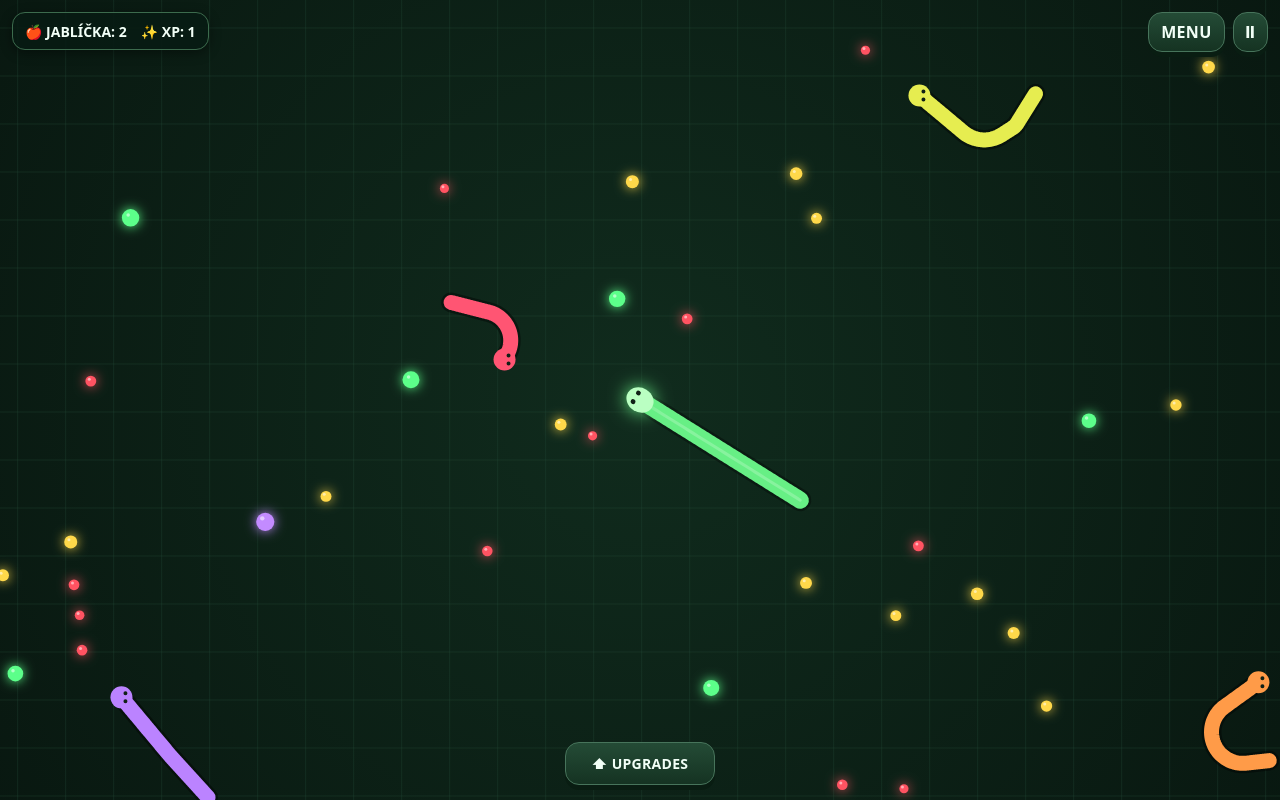
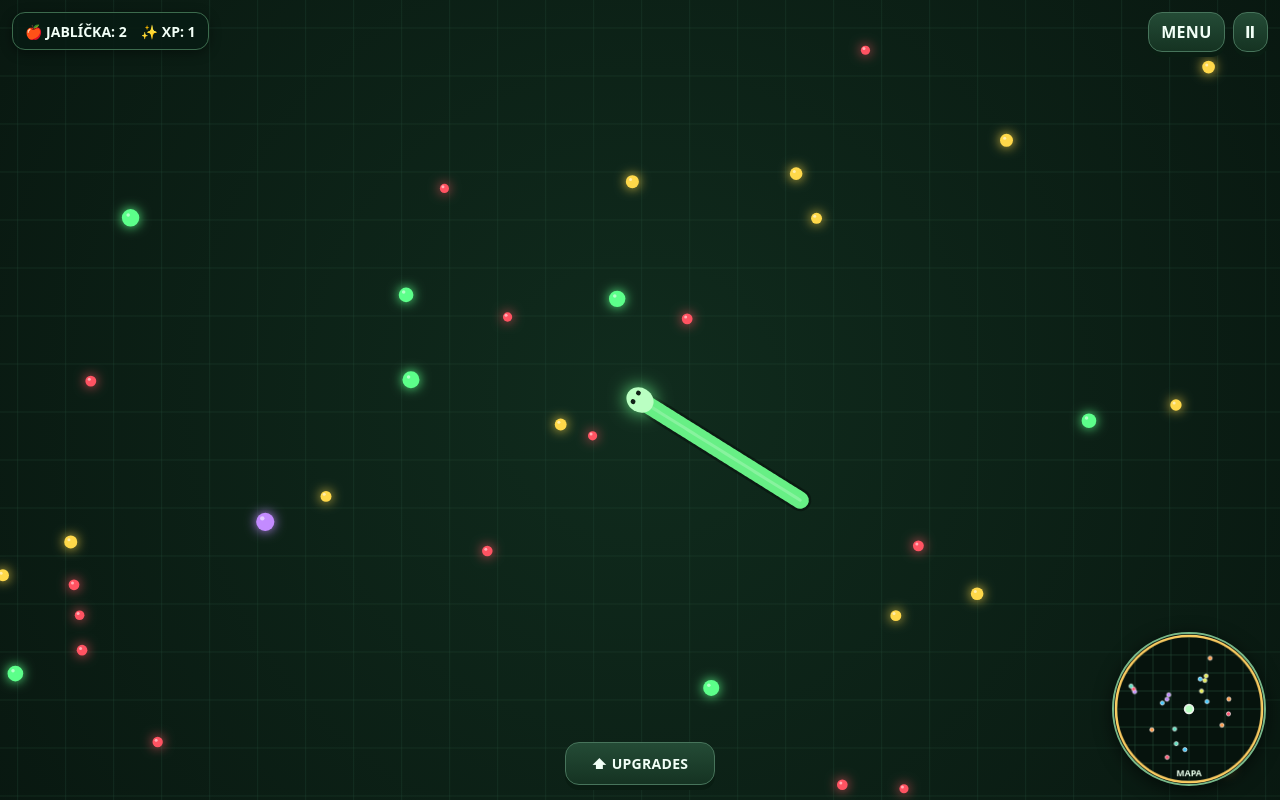
Before and after one commit to CendisJ/Snake3D_2, a plain HTML site: page index.html in a window 1280 px wide. Both pictures are taken after a click on the button "▶ PLAY". Drawn offline with Linux system fonts and the light colour scheme.

Commit message:
Implement minimap feature in index.html
Add minimap canvas and related functionality.

```diff
--- a/index.html
+++ b/index.html
@@ -39,6 +39,7 @@ h2{font-size:28px;margin:6px 0 18px;color:#c7ffd0}
 .skinName{flex:1;font-weight:800}
 .skin button{padding:8px 12px;font-size:12px}
 #toast{position:absolute;top:75px;left:50%;transform:translateX(-50%);background:#071b13ee;border:1px solid #7bb98b;border-radius:12px;padding:9px 14px;font-weight:800;display:none;pointer-events:none;white-space:nowrap}
+#minimap{position:absolute;right:14px;bottom:14px;width:154px;height:154px;border:2px solid #78b88a;border-radius:50%;background:#06130ddd;box-shadow:0 4px 18px #0009;pointer-events:none}
 #paused{position:absolute;inset:0;background:#06130dcc;display:none;align-items:center;justify-content:center;flex-direction:column;gap:14px}
 @media(max-height:550px){.panel{padding:17px}.menuButtons{gap:8px}.menuButtons button{padding:10px}}
 </style>
@@ -46,6 +47,7 @@ h2{font-size:28px;margin:6px 0 18px;color:#c7ffd0}
 <body>
 <div id="game">
   <canvas id="canvas"></canvas>
+  <canvas id="minimap" width="154" height="154"></canvas>
   <div id="hud">
     <div class="pill">🍎 JABLÍČKA: <span id="coins">0</span>　✨ XP: <span id="xp">0</span></div>
     <div id="hudRight">
@@ -132,6 +134,9 @@ let foods = [], particles = [], audioCtx = null, musicOn = save.musicOn !== fals
 let bots = [];
 const BOT_COLORS = ['#ff9b48','#42c9ff','#bb83ff','#ff5573','#e6ed50','#5ce0c0'];
 const BASE_SPEED = 105, TAU = Math.PI * 2;
+const GRID_SIZE = 48;
+const MAP_RADIUS = 500 * GRID_SIZE; // 500 čtverečků od středu mapy
+const minimap = $('minimap'), mctx = minimap.getContext('2d');
 const START_SNAKE_LENGTH = 260;
 const snake = {length:START_SNAKE_LENGTH, points:[]};
 let width=0,height=0,dpr=1, pointerX=0,pointerY=0;
@@ -168,18 +173,23 @@ function resetGame(){
   snake.points=[];for(let i=0;i<60;i++)snake.points.push({x:0,y:i*4.2});
   foods=[];particles=[];fillFoods();spawnBots();updateMoney();
 }
-function spawnBots(){
-  const names=['Munch','Zippy','Noodle','Pixel','Bubbles','Turbo'];
-  for(let i=0;i<5;i++){
-    const a=(Math.PI*2*i/5)+Math.random()*.35;
-    const dist=420+Math.random()*260;
-    const x=worldX+Math.cos(a)*dist,y=worldY+Math.sin(a)*dist;
-    const bot={name:names[i],x,y,angle:a+Math.PI,targetAngle:a+Math.PI,
-      length:190+Math.random()*130,points:[],color:BOT_COLORS[i%BOT_COLORS.length],
-      think:0,targetFood:null,alive:true};
+const BOT_NAMES=['Munch','Zippy','Noodle','Pixel','Bubbles','Turbo','Wiggles','Comet','Jelly','Dash','Milo','Pogo','Twister','Blinky','Rocket','Doodle','Waffle','Zoom','Pebble','Sushi'];
+function createBot(index,x,y){
+  const a=Math.random()*TAU;
+  const bot={name:BOT_NAMES[index%BOT_NAMES.length],x,y,angle:a,targetAngle:a,
+    length:190+Math.random()*130,points:[],color:BOT_COLORS[index%BOT_COLORS.length],
+    think:0,targetFood:null,targetBot:null,mode:'wander',roamAngle:a,alive:true};
   for(let j=0;j<Math.ceil(bot.length/3);j++)
     bot.points.push({x:x-Math.cos(bot.angle)*j*3,y:y-Math.sin(bot.angle)*j*3});
   bots.push(bot);
+  return bot;
+}
+function spawnBots(){
+  bots=[];
+  for(let i=0;i<20;i++){
+    const a=Math.random()*TAU;
+    const dist=MAP_RADIUS*(.25+Math.random()*.65);
+    createBot(i,Math.cos(a)*dist,Math.sin(a)*dist);
   }
 }
 function dropBotFood(bot){
@@ -195,7 +205,15 @@ function dropBotFood(bot){
 function killBot(bot){
   if(!bot.alive)return;
   bot.alive=false;dropBotFood(bot);
-  bots=bots.filter(b=>b.alive);
+  const botIndex=bots.indexOf(bot);
+  bots=bots.filter(b=>b!==bot);
+  // Po dvou sekundách se had vrátí na náhodné místo uvnitř mapy.
+  setTimeout(()=>{
+    if(!running || bots.length>=20)return;
+    const a=Math.random()*TAU;
+    const dist=MAP_RADIUS*(.25+Math.random()*.65);
+    createBot(Math.max(0,botIndex),Math.cos(a)*dist,Math.sin(a)*dist);
+  },2000);
 }
 function gameOver(){
   if(!running)return;
@@ -221,28 +239,62 @@ function updateBots(dt){
   for(const bot of [...bots]){
     if(!bot.alive)continue;
 
-    // Bot si drží vybranou kuličku, aby nepřeskakoval mezi cíli.
+    // Boti mají různé cíle: sbírají kuličky, loví menší hady,
+    // utíkají před většími nebo prozkoumávají mapu.
     bot.think-=dt;
-    if(!bot.targetFood || !foods.includes(bot.targetFood) || bot.think<=0){
-      bot.think=.45+Math.random()*.25;
+    if(bot.think<=0){
+      bot.think=1.2+Math.random()*1.8;
+      bot.targetFood=null;
+      bot.targetBot=null;
+      bot.mode='wander';
+
+      let prey=null,preyDist=560*560;
+      for(const other of bots){
+        if(other===bot||!other.alive||other.length>=bot.length*.88)continue;
+        const dx=other.x-bot.x,dy=other.y-bot.y,d=dx*dx+dy*dy;
+        if(d<preyDist){preyDist=d;prey=other;}
+      }
+
+      // Silnější boti občas zkusí pronásledovat hráče nebo menšího bota.
+      if(bot.length>snake.length*1.12 && Math.random()<.38){
+        bot.mode='huntPlayer';
+      }else if(prey && Math.random()<.58){
+        bot.mode='huntBot';
+        bot.targetBot=prey;
+      }else if(Math.random()<.62){
+        bot.mode='food';
         let nearest=null,best=760*760;
         for(const f of foods){
           const dx=f.x-bot.x,dy=f.y-bot.y,d=dx*dx+dy*dy;
           if(d<best){best=d;nearest=f;}
         }
         bot.targetFood=nearest;
+      }else{
+        bot.roamAngle=bot.angle+(Math.random()-.5)*2.8;
+      }
     }
 
     let speed=82+Math.min(30,bot.length/18);
-    if(bot.targetFood && foods.includes(bot.targetFood)){
+    const fromCenter=Math.hypot(bot.x,bot.y);
+    if(fromCenter>MAP_RADIUS-180){
+      bot.targetAngle=Math.atan2(-bot.y,-bot.x);
+      bot.targetFood=null;
+      bot.targetBot=null;
+      bot.mode='edge';
+    }else if(bot.mode==='huntPlayer'){
+      const dx=worldX-bot.x,dy=worldY-bot.y;
+      bot.targetAngle=Math.atan2(dy,dx);
+    }else if(bot.mode==='huntBot' && bot.targetBot && bot.targetBot.alive && bots.includes(bot.targetBot)){
+      const dx=bot.targetBot.x-bot.x,dy=bot.targetBot.y-bot.y;
+      bot.targetAngle=Math.atan2(dy,dx);
+    }else if(bot.mode==='food' && bot.targetFood && foods.includes(bot.targetFood)){
       const dx=bot.targetFood.x-bot.x,dy=bot.targetFood.y-bot.y;
       const distance=Math.hypot(dx,dy);
       bot.targetAngle=Math.atan2(dy,dx);
-
-      // V těsné blízkosti zpomalí, aby kuličku nepředjel a nezačal kolem ní kroužit.
-      if(distance<115) speed*=Math.max(.48,distance/115);
+      // Zpomalí těsně před kuličkou, aby ji nepředjel.
+      if(distance<115)speed*=Math.max(.48,distance/115);
     }else{
-      bot.targetAngle+=((Math.random()-.5)*.8)*dt;
+      bot.targetAngle=bot.roamAngle ?? bot.angle;
     }
 
     // O něco svižnější zatáčení pomáhá hadovi lépe sledovat cíl.
@@ -309,6 +361,8 @@ function move(dt){
   const speed=BASE_SPEED+speedLevel*13;
   worldX+=Math.cos(angle)*speed*dt;
   worldY+=Math.sin(angle)*speed*dt;
+  // Když hráč opustí kruhovou mapu, hra končí.
+  if(Math.hypot(worldX,worldY)>=MAP_RADIUS){gameOver();return;}
   snake.points.unshift({x:worldX,y:worldY});
   const maxPoints=Math.ceil(snake.length/2.5);
   while(snake.points.length>maxPoints)snake.points.pop();
@@ -347,12 +401,18 @@ function draw(){
   const bg=ctx.createRadialGradient(width/2,height/2,20,width/2,height/2,Math.max(width,height)*.8);
   bg.addColorStop(0,'#102b1d');bg.addColorStop(1,'#06110c');
   ctx.fillStyle=bg;ctx.fillRect(0,0,width,height);
-  const grid=48, ox=((worldX%grid)+grid)%grid, oy=((worldY%grid)+grid)%grid;
+  const grid=GRID_SIZE, ox=((worldX%grid)+grid)%grid, oy=((worldY%grid)+grid)%grid;
   ctx.strokeStyle='#28503a55';ctx.lineWidth=1;ctx.beginPath();
   for(let x=-ox;x<width;x+=grid){ctx.moveTo(x,0);ctx.lineTo(x,height);}
   for(let y=-oy;y<height;y+=grid){ctx.moveTo(0,y);ctx.lineTo(width,y);}
   ctx.stroke();
+  // Kružnicové ohraničení celé mapy.
   const cx=width/2,cy=height/2;
+  const edgeX=cx-worldX, edgeY=cy-worldY;
+  ctx.save();
+  ctx.strokeStyle='#ffcf63';ctx.lineWidth=7;ctx.shadowColor='#ffcf63';ctx.shadowBlur=18;
+  ctx.beginPath();ctx.arc(edgeX,edgeY,MAP_RADIUS,0,TAU);ctx.stroke();
+  ctx.restore();
   for(const f of foods){
     const x=cx+(f.x-worldX),y=cy+(f.y-worldY);
     if(x<-20||y<-20||x>width+20||y>height+20)continue;
@@ -397,6 +457,40 @@ function draw(){
   ctx.beginPath();ctx.ellipse(0,0,14*growthScale,12*growthScale,0,0,TAU);ctx.fill();ctx.shadowBlur=0;
   ctx.fillStyle='#102016';ctx.beginPath();ctx.arc(5*growthScale,-5*growthScale,2.4*growthScale,0,TAU);ctx.arc(5*growthScale,5*growthScale,2.4*growthScale,0,TAU);ctx.fill();
   ctx.restore();
+  drawMinimap();
+}
+function drawMinimap(){
+  const w=minimap.width,h=minimap.height,cx=w/2,cy=h/2;
+  const r=MAP_RADIUS;
+  mctx.clearRect(0,0,w,h);
+  mctx.fillStyle='#06130d';mctx.beginPath();mctx.arc(cx,cy, cx-2,0,TAU);mctx.fill();
+  mctx.save();
+  mctx.beginPath();mctx.arc(cx,cy,cx-3,0,TAU);mctx.clip();
+  // Mřížka mapy v malém měřítku.
+  mctx.strokeStyle='#28503a88';mctx.lineWidth=1;
+  for(let i=-4;i<=4;i++){
+    const p=i*(cx-3)/4;
+    mctx.beginPath();mctx.moveTo(cx+p,3);mctx.lineTo(cx+p,h-3);mctx.stroke();
+    mctx.beginPath();mctx.moveTo(3,cy+p);mctx.lineTo(w-3,cy+p);mctx.stroke();
+  }
+  // Hráč je vždy uprostřed minimapy.
+  for(const bot of bots){
+    const bx=cx+(bot.x/r)*(cx-5);
+    const by=cy+(bot.y/r)*(cy-5);
+    if(Math.hypot(bx-cx,by-cy)<=cx-5){
+      mctx.fillStyle=bot.color;
+      mctx.beginPath();mctx.arc(bx,by,2.1,0,TAU);mctx.fill();
+      mctx.strokeStyle='#ffffffaa';mctx.lineWidth=1;mctx.stroke();
+    }
+  }
+  mctx.fillStyle='#baffc2';mctx.beginPath();mctx.arc(cx,cy,4.5,0,TAU);mctx.fill();
+  mctx.strokeStyle='#ffffff';mctx.lineWidth=1.5;mctx.stroke();
+  mctx.restore();
+  // Okraj mapy a popisek.
+  mctx.strokeStyle='#ffcf63';mctx.lineWidth=2.5;
+  mctx.beginPath();mctx.arc(cx,cy,cx-2,0,TAU);mctx.stroke();
+  mctx.fillStyle='#eaffed';mctx.font='bold 9px system-ui';mctx.textAlign='center';
+  mctx.fillText('MAPA',cx,h-8);
 }
 function loop(now){
   if(!running||paused)return;
```
Lines whose indentation alone changed are shown as unchanged.
